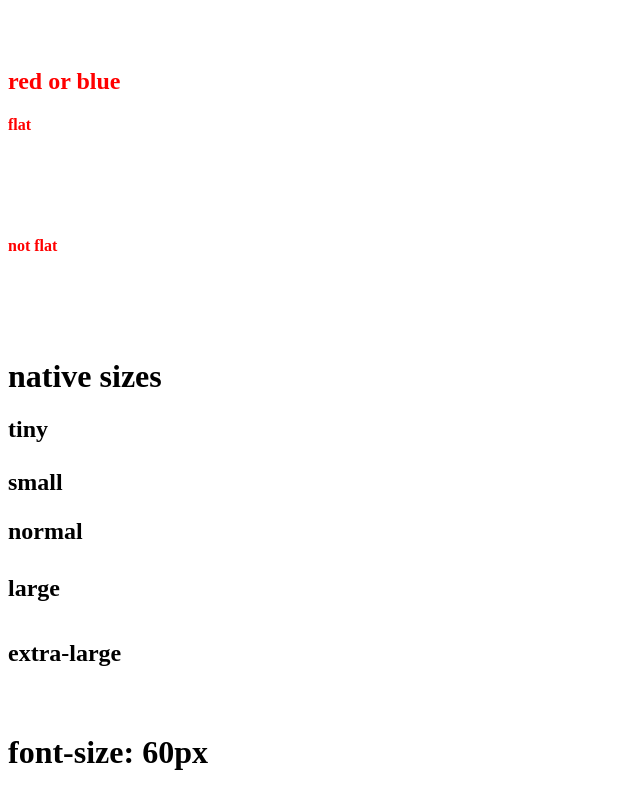
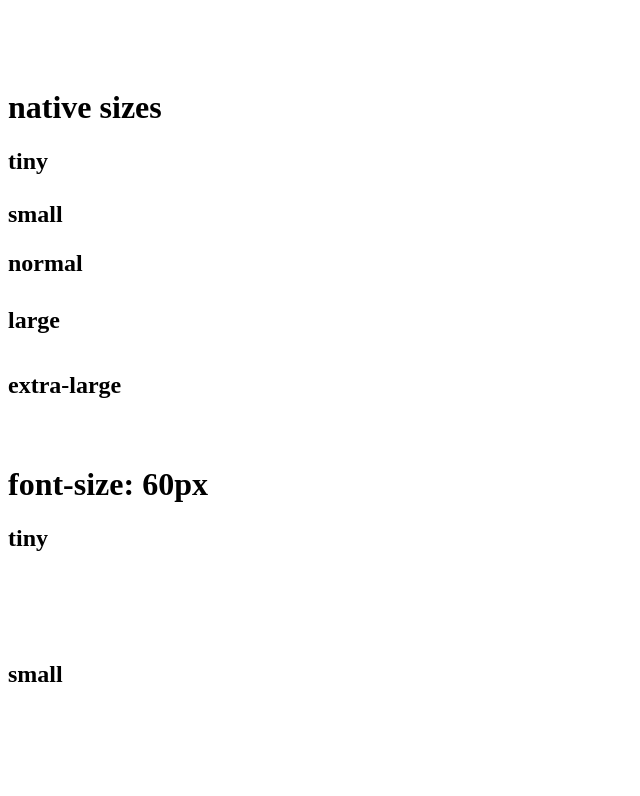
Before and after one commit to ng-gear/icon, an Angular app: page / in a window 1280 px wide. Shown: the top 796 px of the page, without its empty margins (0-640 px from the left). Built offline with nearby package versions, Linux system fonts and the light colour scheme; no server answers.

Commit message:
[revert] colors in icon module

```diff
--- a/package.json
+++ b/package.json
@@ -1,6 +1,6 @@
 {
   "name": "icon",
-  "version": "0.0.8",
+  "version": "0.0.9",
   "scripts": {
     "ng": "ng",
     "start": "ng serve",
--- a/projects/icon/package.json
+++ b/projects/icon/package.json
@@ -1,6 +1,6 @@
 {
   "name": "@ng-gear/icon",
-  "version": "0.0.8",
+  "version": "0.0.9",
   "peerDependencies": {
     "@angular/common": "^8.2.0",
     "@angular/core": "^8.2.0"
--- a/projects/icon/src/lib/icon.component.scss
+++ b/projects/icon/src/lib/icon.component.scss
@@ -35,13 +35,3 @@ svg {
 :host([ngg-icon-size="extra-large"]) {
   --ngg-icon-size: 2em;
 }
-
-:host(:not([ngg-is-flat-icon="false"])) {
-  svg {
-    fill: var(--ngg-icon-color, currentColor);
-
-    path, polygon, ellipse, circle, rect {
-      fill: var(--ngg-icon-color, currentColor);
-    }
-  }
-}
--- a/projects/icon/src/lib/icon.component.ts
+++ b/projects/icon/src/lib/icon.component.ts
@@ -16,7 +16,6 @@ export class IconComponent implements OnChanges {
 
   @Input() iconName: string;
   @Input() @HostBinding('attr.ngg-icon-size') iconSize: SizeName | null = null;
-  @Input() @HostBinding('attr.ngg-is-flat-icon') isFlat = true;
 
   iconSvg: SafeHtml | null = null;
 
--- a/src/app/app.component.html
+++ b/src/app/app.component.html
@@ -1,18 +1,4 @@
 <ngg-icon *ngFor="let icon of icons" [iconName]="icon"></ngg-icon>
-
-<div class="red">
-  <h2>red or blue</h2>
-
-  <div>
-    <h4>flat</h4>
-    <ngg-icon *ngFor="let icon of icons" [iconName]="icon"></ngg-icon>
-  </div>
-
-  <div>
-    <h4>not flat</h4>
-    <ngg-icon *ngFor="let icon of icons" [iconName]="icon" [isFlat]="false"></ngg-icon>
-  </div>
-</div>
 
 <div>
   <h1>native sizes</h1>
--- a/src/app/app.component.scss
+++ b/src/app/app.component.scss
@@ -5,11 +5,3 @@ ngg-icon {
 h2 {
   margin: 0;
 }
-
-.red {
-  color: red;
-
-  ngg-icon:nth-child(2n) {
-    --ngg-icon-color: blue;
-  }
-}
```
